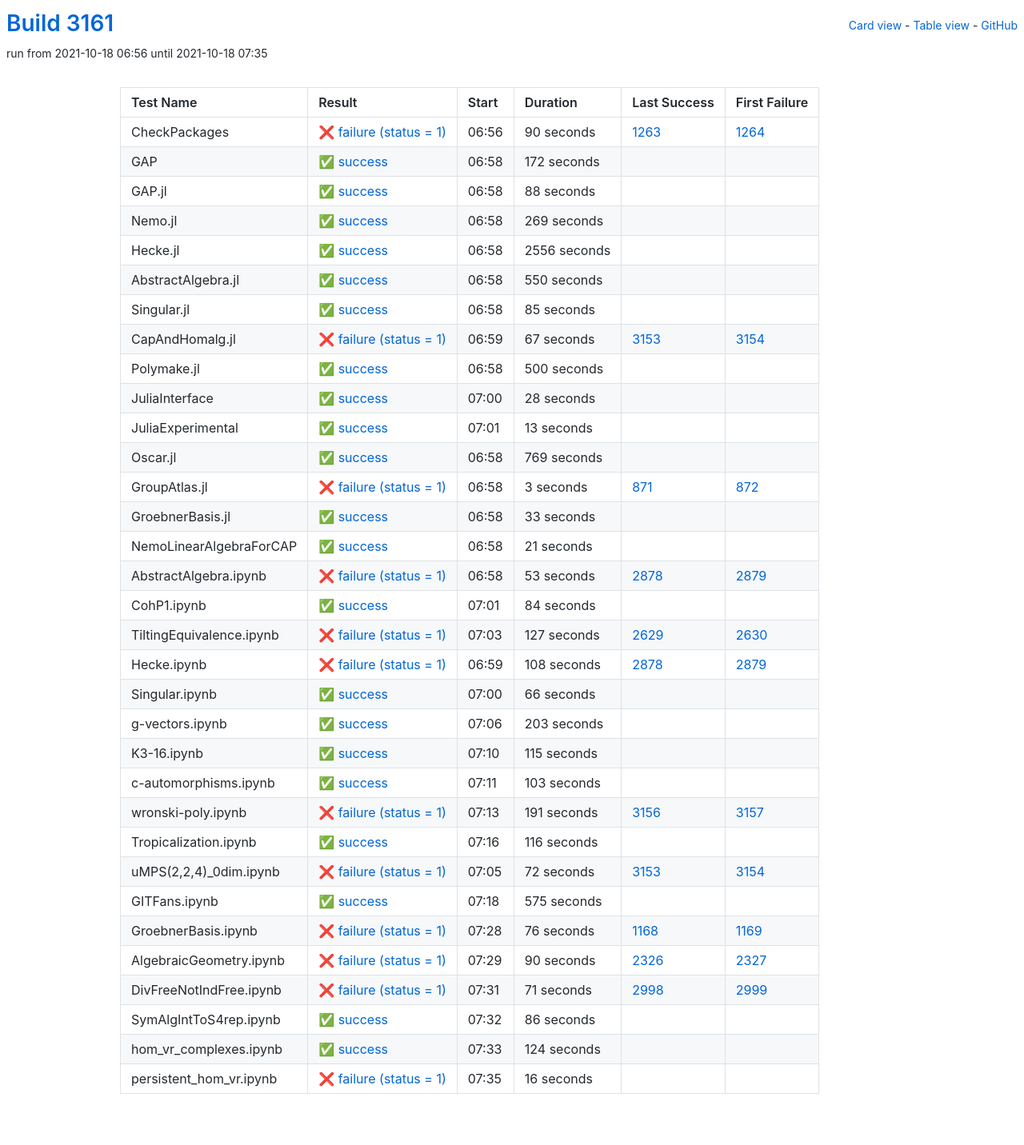
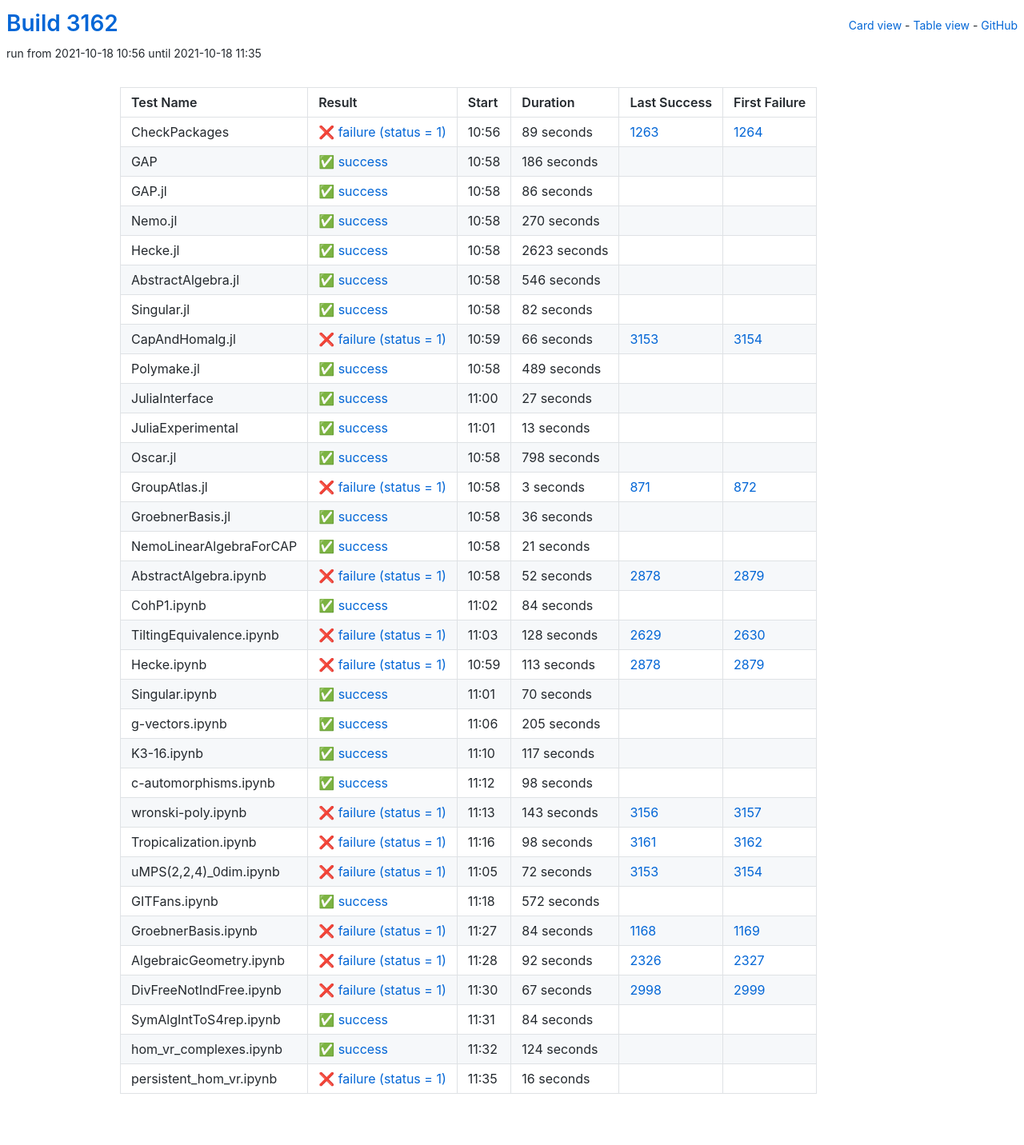
Before and after one commit to oscar-system/oscar-ci-status-stable, a Jekyll site: the page built from table.html, in a window 1280 px wide. Shown: the whole page at 80% size. Built offline with Jekyll 4.4.1, drawn with Linux system fonts in a browser that asks for light colours.

Commit message:
Build #3162

```diff
--- a/_data/ci.yml
+++ b/_data/ci.yml
@@ -1,6 +1,6 @@
 ---
-build: 3161
-build_url: https://oscarci.mathematik.uni-kl.de/job/oscar-stable/3161/
+build: 3162
+build_url: https://oscarci.mathematik.uni-kl.de/job/oscar-stable/3162/
 job: oscar-stable
 organization: oscar-system
 repo: oscar-ci-status-stable
@@ -8,128 +8,128 @@ repourl: https://github.com/oscar-system/oscar-ci-status-stable
 tests:
 - name: CheckPackages
   id: checkpackages
-  log: https://oscarci.mathematik.uni-kl.de/job/oscar-stable/3161/artifact/logs/build-3161/CheckPackages.log
-  start: 2021-10-18 06:56
+  log: https://oscarci.mathematik.uni-kl.de/job/oscar-stable/3162/artifact/logs/build-3162/CheckPackages.log
+  start: 2021-10-18 10:56
   success: false
   exitcode: 1
   status: failure
-  duration: 90
+  duration: 89
   last_success: 1263
   last_success_url: https://oscarci.mathematik.uni-kl.de/job/oscar-stable/1263/
   first_failure: 1264
   first_failure_url: https://oscarci.mathematik.uni-kl.de/job/oscar-stable/1264/
 - name: GAP
   id: gap
-  log: https://oscarci.mathematik.uni-kl.de/job/oscar-stable/3161/artifact/logs/build-3161/GAP.log
-  start: 2021-10-18 06:58
+  log: https://oscarci.mathematik.uni-kl.de/job/oscar-stable/3162/artifact/logs/build-3162/GAP.log
+  start: 2021-10-18 10:58
   success: true
   exitcode: 0
   status: success
-  duration: 172
+  duration: 186
   last_success: false
   last_success_url:
   first_failure: false
   first_failure_url:
 - name: GAP.jl
   id: gap-jl
-  log: https://oscarci.mathematik.uni-kl.de/job/oscar-stable/3161/artifact/logs/build-3161/GAP.jl.log
-  start: 2021-10-18 06:58
+  log: https://oscarci.mathematik.uni-kl.de/job/oscar-stable/3162/artifact/logs/build-3162/GAP.jl.log
+  start: 2021-10-18 10:58
   success: true
   exitcode: 0
   status: success
-  duration: 88
+  duration: 86
   last_success: false
   last_success_url:
   first_failure: false
   first_failure_url:
 - name: Nemo.jl
   id: nemo-jl
-  log: https://oscarci.mathematik.uni-kl.de/job/oscar-stable/3161/artifact/logs/build-3161/Nemo.jl.log
-  start: 2021-10-18 06:58
+  log: https://oscarci.mathematik.uni-kl.de/job/oscar-stable/3162/artifact/logs/build-3162/Nemo.jl.log
+  start: 2021-10-18 10:58
   success: true
   exitcode: 0
   status: success
-  duration: 269
+  duration: 270
   last_success: false
   last_success_url:
   first_failure: false
   first_failure_url:
 - name: Hecke.jl
   id: hecke-jl
-  log: https://oscarci.mathematik.uni-kl.de/job/oscar-stable/3161/artifact/logs/build-3161/Hecke.jl.log
-  start: 2021-10-18 06:58
+  log: https://oscarci.mathematik.uni-kl.de/job/oscar-stable/3162/artifact/logs/build-3162/Hecke.jl.log
+  start: 2021-10-18 10:58
   success: true
   exitcode: 0
   status: success
-  duration: 2556
+  duration: 2623
   last_success: false
   last_success_url:
   first_failure: false
   first_failure_url:
 - name: AbstractAlgebra.jl
   id: abstractalgebra-jl
-  log: https://oscarci.mathematik.uni-kl.de/job/oscar-stable/3161/artifact/logs/build-3161/AbstractAlgebra.jl.log
-  start: 2021-10-18 06:58
+  log: https://oscarci.mathematik.uni-kl.de/job/oscar-stable/3162/artifact/logs/build-3162/AbstractAlgebra.jl.log
+  start: 2021-10-18 10:58
   success: true
   exitcode: 0
   status: success
-  duration: 550
+  duration: 546
   last_success: false
   last_success_url:
   first_failure: false
   first_failure_url:
 - name: Singular.jl
   id: singular-jl
-  log: https://oscarci.mathematik.uni-kl.de/job/oscar-stable/3161/artifact/logs/build-3161/Singular.jl.log
-  start: 2021-10-18 06:58
+  log: https://oscarci.mathematik.uni-kl.de/job/oscar-stable/3162/artifact/logs/build-3162/Singular.jl.log
+  start: 2021-10-18 10:58
   success: true
   exitcode: 0
   status: success
-  duration: 85
+  duration: 82
   last_success: false
   last_success_url:
   first_failure: false
   first_failure_url:
 - name: CapAndHomalg.jl
   id: capandhomalg-jl
-  log: https://oscarci.mathematik.uni-kl.de/job/oscar-stable/3161/artifact/logs/build-3161/CapAndHomalg.jl.log
-  start: 2021-10-18 06:59
+  log: https://oscarci.mathematik.uni-kl.de/job/oscar-stable/3162/artifact/logs/build-3162/CapAndHomalg.jl.log
+  start: 2021-10-18 10:59
   success: false
   exitcode: 1
   status: failure
-  duration: 67
+  duration: 66
   last_success: 3153
   last_success_url: https://oscarci.mathematik.uni-kl.de/job/oscar-stable/3153/
   first_failure: 3154
   first_failure_url: https://oscarci.mathematik.uni-kl.de/job/oscar-stable/3154/
 - name: Polymake.jl
   id: polymake-jl
-  log: https://oscarci.mathematik.uni-kl.de/job/oscar-stable/3161/artifact/logs/build-3161/Polymake.jl.log
-  start: 2021-10-18 06:58
+  log: https://oscarci.mathematik.uni-kl.de/job/oscar-stable/3162/artifact/logs/build-3162/Polymake.jl.log
+  start: 2021-10-18 10:58
   success: true
   exitcode: 0
   status: success
-  duration: 500
+  duration: 489
   last_success: false
   last_success_url:
   first_failure: false
   first_failure_url:
 - name: JuliaInterface
   id: juliainterface
-  log: https://oscarci.mathematik.uni-kl.de/job/oscar-stable/3161/artifact/logs/build-3161/JuliaInterface.log
-  start: 2021-10-18 07:00
+  log: https://oscarci.mathematik.uni-kl.de/job/oscar-stable/3162/artifact/logs/build-3162/JuliaInterface.log
+  start: 2021-10-18 11:00
   success: true
   exitcode: 0
   status: success
-  duration: 28
+  duration: 27
   last_success: false
   last_success_url:
   first_failure: false
   first_failure_url:
 - name: JuliaExperimental
   id: juliaexperimental
-  log: https://oscarci.mathematik.uni-kl.de/job/oscar-stable/3161/artifact/logs/build-3161/JuliaExperimental.log
-  start: 2021-10-18 07:01
+  log: https://oscarci.mathematik.uni-kl.de/job/oscar-stable/3162/artifact/logs/build-3162/JuliaExperimental.log
+  start: 2021-10-18 11:01
   success: true
   exitcode: 0
   status: success
@@ -140,20 +140,20 @@ tests:
   first_failure_url:
 - name: Oscar.jl
   id: oscar-jl
-  log: https://oscarci.mathematik.uni-kl.de/job/oscar-stable/3161/artifact/logs/build-3161/Oscar.jl.log
-  start: 2021-10-18 06:58
+  log: https://oscarci.mathematik.uni-kl.de/job/oscar-stable/3162/artifact/logs/build-3162/Oscar.jl.log
+  start: 2021-10-18 10:58
   success: true
   exitcode: 0
   status: success
-  duration: 769
+  duration: 798
   last_success: false
   last_success_url:
   first_failure: false
   first_failure_url:
 - name: GroupAtlas.jl
   id: groupatlas-jl
-  log: https://oscarci.mathematik.uni-kl.de/job/oscar-stable/3161/artifact/logs/build-3161/GroupAtlas.jl.log
-  start: 2021-10-18 06:58
+  log: https://oscarci.mathematik.uni-kl.de/job/oscar-stable/3162/artifact/logs/build-3162/GroupAtlas.jl.log
+  start: 2021-10-18 10:58
   success: false
   exitcode: 1
   status: failure
@@ -164,20 +164,20 @@ tests:
   first_failure_url: https://oscarci.mathematik.uni-kl.de/job/oscar-stable/872/
 - name: GroebnerBasis.jl
   id: groebnerbasis-jl
-  log: https://oscarci.mathematik.uni-kl.de/job/oscar-stable/3161/artifact/logs/build-3161/GroebnerBasis.jl.log
-  start: 2021-10-18 06:58
+  log: https://oscarci.mathematik.uni-kl.de/job/oscar-stable/3162/artifact/logs/build-3162/GroebnerBasis.jl.log
+  start: 2021-10-18 10:58
   success: true
   exitcode: 0
   status: success
-  duration: 33
+  duration: 36
   last_success: false
   last_success_url:
   first_failure: false
   first_failure_url:
 - name: NemoLinearAlgebraForCAP
   id: nemolinearalgebraforcap
-  log: https://oscarci.mathematik.uni-kl.de/job/oscar-stable/3161/artifact/logs/build-3161/NemoLinearAlgebraForCAP.log
-  start: 2021-10-18 06:58
+  log: https://oscarci.mathematik.uni-kl.de/job/oscar-stable/3162/artifact/logs/build-3162/NemoLinearAlgebraForCAP.log
+  start: 2021-10-18 10:58
   success: true
   exitcode: 0
   status: success
@@ -188,20 +188,20 @@ tests:
   first_failure_url:
 - name: AbstractAlgebra.ipynb
   id: abstractalgebra-ipynb
-  log: https://oscarci.mathematik.uni-kl.de/job/oscar-stable/3161/artifact/logs/build-3161/AbstractAlgebra.ipynb.log
-  start: 2021-10-18 06:58
+  log: https://oscarci.mathematik.uni-kl.de/job/oscar-stable/3162/artifact/logs/build-3162/AbstractAlgebra.ipynb.log
+  start: 2021-10-18 10:58
   success: false
   exitcode: 1
   status: failure
-  duration: 53
+  duration: 52
   last_success: 2878
   last_success_url: https://oscarci.mathematik.uni-kl.de/job/oscar-stable/2878/
   first_failure: 2879
   first_failure_url: https://oscarci.mathematik.uni-kl.de/job/oscar-stable/2879/
 - name: CohP1.ipynb
   id: cohp1-ipynb
-  log: https://oscarci.mathematik.uni-kl.de/job/oscar-stable/3161/artifact/logs/build-3161/CohP1.ipynb.log
-  start: 2021-10-18 07:01
+  log: https://oscarci.mathematik.uni-kl.de/job/oscar-stable/3162/artifact/logs/build-3162/CohP1.ipynb.log
+  start: 2021-10-18 11:02
   success: true
   exitcode: 0
   status: success
@@ -212,104 +212,104 @@ tests:
   first_failure_url:
 - name: TiltingEquivalence.ipynb
   id: tiltingequivalence-ipynb
-  log: https://oscarci.mathematik.uni-kl.de/job/oscar-stable/3161/artifact/logs/build-3161/TiltingEquivalence.ipynb.log
-  start: 2021-10-18 07:03
+  log: https://oscarci.mathematik.uni-kl.de/job/oscar-stable/3162/artifact/logs/build-3162/TiltingEquivalence.ipynb.log
+  start: 2021-10-18 11:03
   success: false
   exitcode: 1
   status: failure
-  duration: 127
+  duration: 128
   last_success: 2629
   last_success_url: https://oscarci.mathematik.uni-kl.de/job/oscar-stable/2629/
   first_failure: 2630
   first_failure_url: https://oscarci.mathematik.uni-kl.de/job/oscar-stable/2630/
 - name: Hecke.ipynb
   id: hecke-ipynb
-  log: https://oscarci.mathematik.uni-kl.de/job/oscar-stable/3161/artifact/logs/build-3161/Hecke.ipynb.log
-  start: 2021-10-18 06:59
+  log: https://oscarci.mathematik.uni-kl.de/job/oscar-stable/3162/artifact/logs/build-3162/Hecke.ipynb.log
+  start: 2021-10-18 10:59
   success: false
   exitcode: 1
   status: failure
-  duration: 108
+  duration: 113
   last_success: 2878
   last_success_url: https://oscarci.mathematik.uni-kl.de/job/oscar-stable/2878/
   first_failure: 2879
   first_failure_url: https://oscarci.mathematik.uni-kl.de/job/oscar-stable/2879/
 - name: Singular.ipynb
   id: singular-ipynb
-  log: https://oscarci.mathematik.uni-kl.de/job/oscar-stable/3161/artifact/logs/build-3161/Singular.ipynb.log
-  start: 2021-10-18 07:00
+  log: https://oscarci.mathematik.uni-kl.de/job/oscar-stable/3162/artifact/logs/build-3162/Singular.ipynb.log
+  start: 2021-10-18 11:01
   success: true
   exitcode: 0
   status: success
-  duration: 66
+  duration: 70
   last_success: false
   last_success_url:
   first_failure: false
   first_failure_url:
 - name: g-vectors.ipynb
   id: g-vectors-ipynb
-  log: https://oscarci.mathematik.uni-kl.de/job/oscar-stable/3161/artifact/logs/build-3161/g-vectors.ipynb.log
-  start: 2021-10-18 07:06
+  log: https://oscarci.mathematik.uni-kl.de/job/oscar-stable/3162/artifact/logs/build-3162/g-vectors.ipynb.log
+  start: 2021-10-18 11:06
   success: true
   exitcode: 0
   status: success
-  duration: 203
+  duration: 205
   last_success: false
   last_success_url:
   first_failure: false
   first_failure_url:
 - name: K3-16.ipynb
   id: k3-16-ipynb
-  log: https://oscarci.mathematik.uni-kl.de/job/oscar-stable/3161/artifact/logs/build-3161/K3-16.ipynb.log
-  start: 2021-10-18 07:10
+  log: https://oscarci.mathematik.uni-kl.de/job/oscar-stable/3162/artifact/logs/build-3162/K3-16.ipynb.log
+  start: 2021-10-18 11:10
   success: true
   exitcode: 0
   status: success
-  duration: 115
+  duration: 117
   last_success: false
   last_success_url:
   first_failure: false
   first_failure_url:
 - name: c-automorphisms.ipynb
   id: c-automorphisms-ipynb
-  log: https://oscarci.mathematik.uni-kl.de/job/oscar-stable/3161/artifact/logs/build-3161/c-automorphisms.ipynb.log
-  start: 2021-10-18 07:11
+  log: https://oscarci.mathematik.uni-kl.de/job/oscar-stable/3162/artifact/logs/build-3162/c-automorphisms.ipynb.log
+  start: 2021-10-18 11:12
   success: true
   exitcode: 0
   status: success
-  duration: 103
+  duration: 98
   last_success: false
   last_success_url:
   first_failure: false
   first_failure_url:
 - name: wronski-poly.ipynb
   id: wronski-poly-ipynb
-  log: https://oscarci.mathematik.uni-kl.de/job/oscar-stable/3161/artifact/logs/build-3161/wronski-poly.ipynb.log
-  start: 2021-10-18 07:13
+  log: https://oscarci.mathematik.uni-kl.de/job/oscar-stable/3162/artifact/logs/build-3162/wronski-poly.ipynb.log
+  start: 2021-10-18 11:13
   success: false
   exitcode: 1
   status: failure
-  duration: 191
+  duration: 143
   last_success: 3156
   last_success_url: https://oscarci.mathematik.uni-kl.de/job/oscar-stable/3156/
   first_failure: 3157
   first_failure_url: https://oscarci.mathematik.uni-kl.de/job/oscar-stable/3157/
 - name: Tropicalization.ipynb
   id: tropicalization-ipynb
-  log: https://oscarci.mathematik.uni-kl.de/job/oscar-stable/3161/artifact/logs/build-3161/Tropicalization.ipynb.log
-  start: 2021-10-18 07:16
-  success: true
-  exitcode: 0
-  status: success
-  duration: 116
-  last_success: false
-  last_success_url:
-  first_failure: false
-  first_failure_url:
+  log: https://oscarci.mathematik.uni-kl.de/job/oscar-stable/3162/artifact/logs/build-3162/Tropicalization.ipynb.log
+  start: 2021-10-18 11:16
+  success: false
+  exitcode: 1
+  status: failure
+  duration: 98
+  last_success: 3161
+  last_success_url: https://oscarci.mathematik.uni-kl.de/job/oscar-stable/3161/
+  first_failure: 3162
+  first_failure_url: https://oscarci.mathematik.uni-kl.de/job/oscar-stable/3162/
 - name: uMPS(2,2,4)_0dim.ipynb
   id: umps-2-2-4-0dim-ipynb
-  log: https://oscarci.mathematik.uni-kl.de/job/oscar-stable/3161/artifact/logs/build-3161/uMPS-2-2-4-_0dim.ipynb.log
-  start: 2021-10-18 07:05
+  log: https://oscarci.mathematik.uni-kl.de/job/oscar-stable/3162/artifact/logs/build-3162/uMPS-2-2-4-_0dim.ipynb.log
+  start: 2021-10-18 11:05
   success: false
   exitcode: 1
   status: failure
@@ -320,68 +320,68 @@ tests:
   first_failure_url: https://oscarci.mathematik.uni-kl.de/job/oscar-stable/3154/
 - name: GITFans.ipynb
   id: gitfans-ipynb
-  log: https://oscarci.mathematik.uni-kl.de/job/oscar-stable/3161/artifact/logs/build-3161/GITFans.ipynb.log
-  start: 2021-10-18 07:18
+  log: https://oscarci.mathematik.uni-kl.de/job/oscar-stable/3162/artifact/logs/build-3162/GITFans.ipynb.log
+  start: 2021-10-18 11:18
   success: true
   exitcode: 0
   status: success
-  duration: 575
+  duration: 572
   last_success: false
   last_success_url:
   first_failure: false
   first_failure_url:
 - name: GroebnerBasis.ipynb
   id: groebnerbasis-ipynb
-  log: https://oscarci.mathematik.uni-kl.de/job/oscar-stable/3161/artifact/logs/build-3161/GroebnerBasis.ipynb.log
-  start: 2021-10-18 07:28
+  log: https://oscarci.mathematik.uni-kl.de/job/oscar-stable/3162/artifact/logs/build-3162/GroebnerBasis.ipynb.log
+  start: 2021-10-18 11:27
   success: false
   exitcode: 1
   status: failure
-  duration: 76
+  duration: 84
   last_success: 1168
   last_success_url: https://oscarci.mathematik.uni-kl.de/job/oscar-stable/1168/
   first_failure: 1169
   first_failure_url: https://oscarci.mathematik.uni-kl.de/job/oscar-stable/1169/
 - name: AlgebraicGeometry.ipynb
   id: algebraicgeometry-ipynb
-  log: https://oscarci.mathematik.uni-kl.de/job/oscar-stable/3161/artifact/logs/build-3161/AlgebraicGeometry.ipynb.log
-  start: 2021-10-18 07:29
+  log: https://oscarci.mathematik.uni-kl.de/job/oscar-stable/3162/artifact/logs/build-3162/AlgebraicGeometry.ipynb.log
+  start: 2021-10-18 11:28
   success: false
   exitcode: 1
   status: failure
-  duration: 90
+  duration: 92
   last_success: 2326
   last_success_url: https://oscarci.mathematik.uni-kl.de/job/oscar-stable/2326/
   first_failure: 2327
   first_failure_url: https://oscarci.mathematik.uni-kl.de/job/oscar-stable/2327/
 - name: DivFreeNotIndFree.ipynb
   id: divfreenotindfree-ipynb
-  log: https://oscarci.mathematik.uni-kl.de/job/oscar-stable/3161/artifact/logs/build-3161/DivFreeNotIndFree.ipynb.log
-  start: 2021-10-18 07:31
+  log: https://oscarci.mathematik.uni-kl.de/job/oscar-stable/3162/artifact/logs/build-3162/DivFreeNotIndFree.ipynb.log
+  start: 2021-10-18 11:30
   success: false
   exitcode: 1
   status: failure
-  duration: 71
+  duration: 67
   last_success: 2998
   last_success_url: https://oscarci.mathematik.uni-kl.de/job/oscar-stable/2998/
   first_failure: 2999
   first_failure_url: https://oscarci.mathematik.uni-kl.de/job/oscar-stable/2999/
 - name: SymAlgIntToS4rep.ipynb
   id: symalginttos4rep-ipynb
-  log: https://oscarci.mathematik.uni-kl.de/job/oscar-stable/3161/artifact/logs/build-3161/SymAlgIntToS4rep.ipynb.log
-  start: 2021-10-18 07:32
+  log: https://oscarci.mathematik.uni-kl.de/job/oscar-stable/3162/artifact/logs/build-3162/SymAlgIntToS4rep.ipynb.log
+  start: 2021-10-18 11:31
   success: true
   exitcode: 0
   status: success
-  duration: 86
+  duration: 84
   last_success: false
   last_success_url:
   first_failure: false
   first_failure_url:
 - name: hom_vr_complexes.ipynb
   id: hom-vr-complexes-ipynb
-  log: https://oscarci.mathematik.uni-kl.de/job/oscar-stable/3161/artifact/logs/build-3161/hom_vr_complexes.ipynb.log
-  start: 2021-10-18 07:33
+  log: https://oscarci.mathematik.uni-kl.de/job/oscar-stable/3162/artifact/logs/build-3162/hom_vr_complexes.ipynb.log
+  start: 2021-10-18 11:32
   success: true
   exitcode: 0
   status: success
@@ -392,8 +392,8 @@ tests:
   first_failure_url:
 - name: persistent_hom_vr.ipynb
   id: persistent-hom-vr-ipynb
-  log: https://oscarci.mathematik.uni-kl.de/job/oscar-stable/3161/artifact/logs/build-3161/persistent_hom_vr.ipynb.log
-  start: 2021-10-18 07:35
+  log: https://oscarci.mathematik.uni-kl.de/job/oscar-stable/3162/artifact/logs/build-3162/persistent_hom_vr.ipynb.log
+  start: 2021-10-18 11:35
   success: false
   exitcode: 1
   status: failure
```
Also changed, not shown: README.md.
